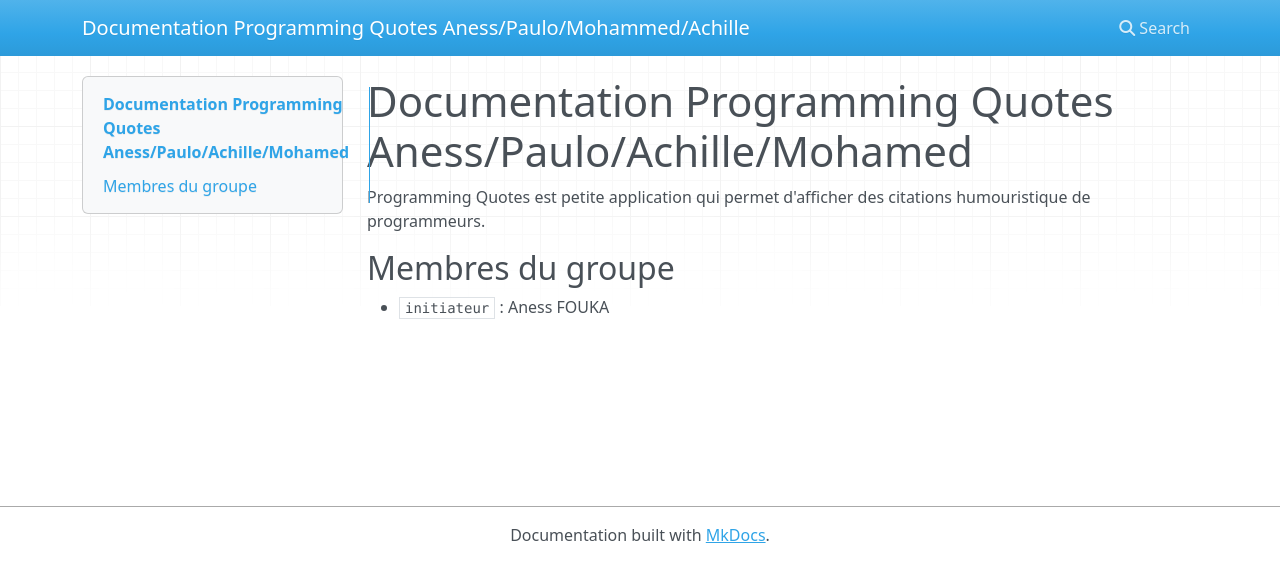
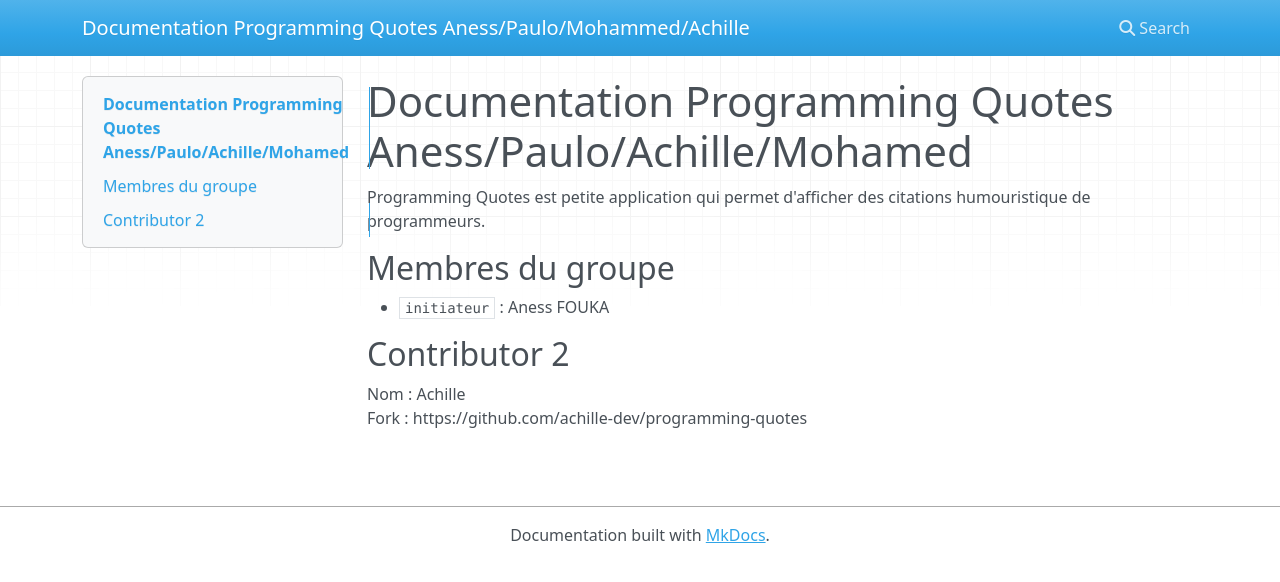
Before and after one commit to efrei-git/quotes-docs-aness-mohammed-paulo-achille, an MkDocs documentation site: the page built from docs/index.md, in a window 1280 px wide. Shown: the top 582 px of the page. Built offline with MkDocs 1.6.1, drawn with Linux system fonts in a browser that asks for light colours; nearby versions of some CDN libraries.

Commit message:
Complete index.md and README.md (Contributor 2)

```diff
--- a/docs/index.md
+++ b/docs/index.md
@@ -5,3 +5,9 @@ Programming Quotes est petite application qui permet d'afficher des citations hu
 ## Membres du groupe
 
 - `initiateur` : Aness FOUKA
+
+
+## Contributor 2
+
+Nom : Achille
+Fork : https://github.com/achille-dev/programming-quotes
```
Also changed, not shown: README.md (+6 -0 lines).
